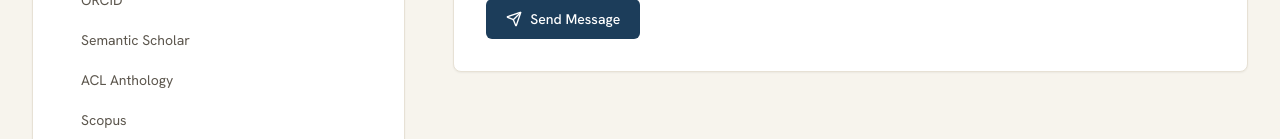
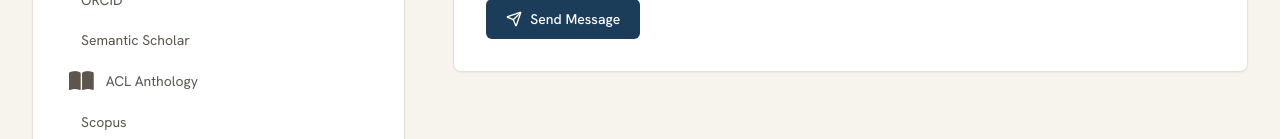
Before and after one commit to ShubhamKumarNigam/shubham-portfolio, a Next.js app: page /contact in a window 1280 px wide. Shown: the part 661-800 px from the top of the page. Built offline with nearby package versions, Linux system fonts and the light colour scheme; some icons are missing.

Commit message:
fix: replace non-existent ai-acl with Font Awesome book-open icon

```diff
--- a/src/components/SocialIcons.tsx
+++ b/src/components/SocialIcons.tsx
@@ -40,7 +40,7 @@
 }
 
 export function ACLAnthologyIcon({ size = 24, className = "" }: IconProps) {
-  return <i className={`ai ai-acl ${className}`} style={{ fontSize: size }} aria-hidden="true" />;
+  return <i className={`fas fa-book-open ${className}`} style={{ fontSize: size }} aria-hidden="true" />;
 }
 
 export function ScopusIcon({ size = 24, className = "" }: IconProps) {
```
